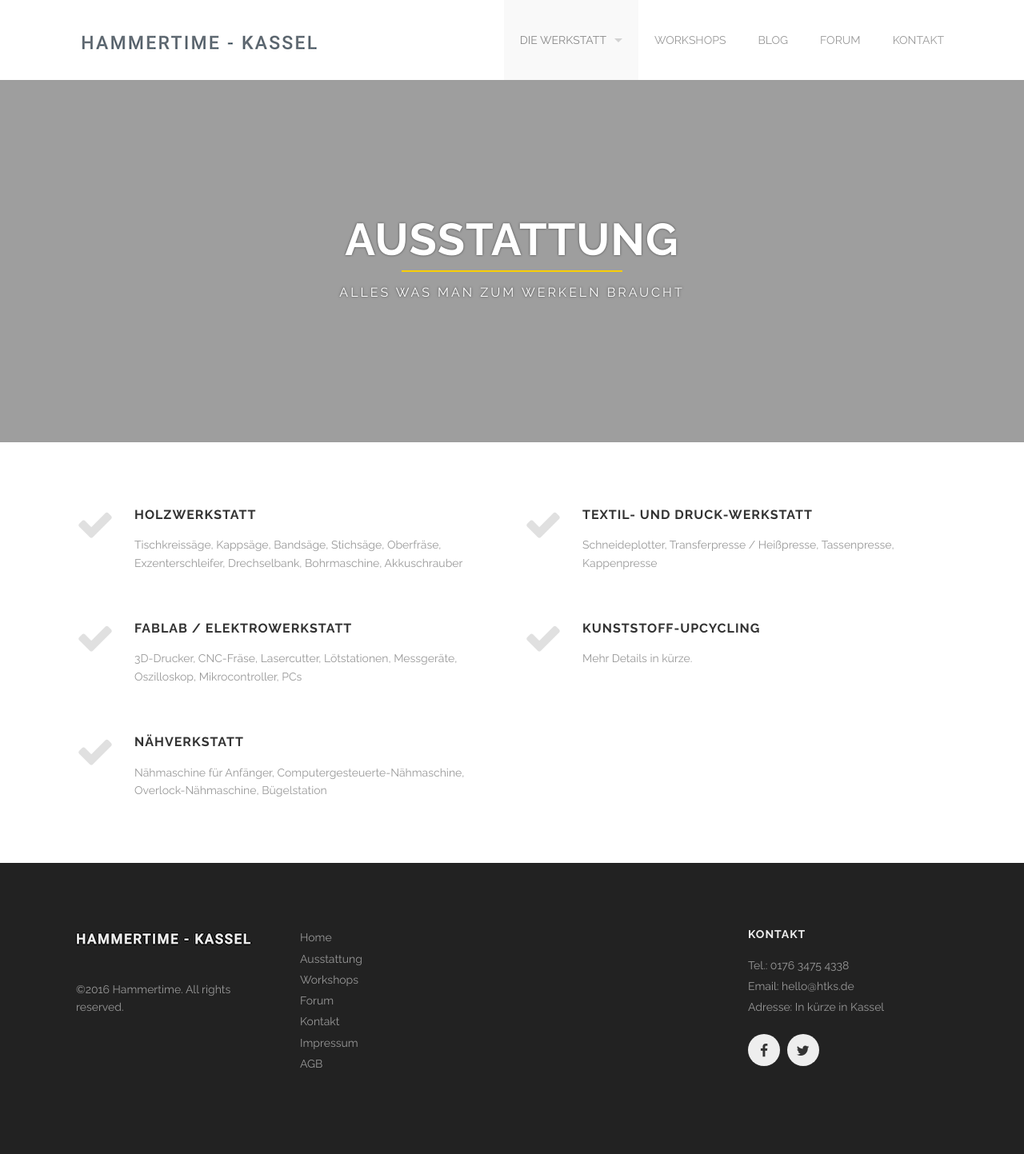
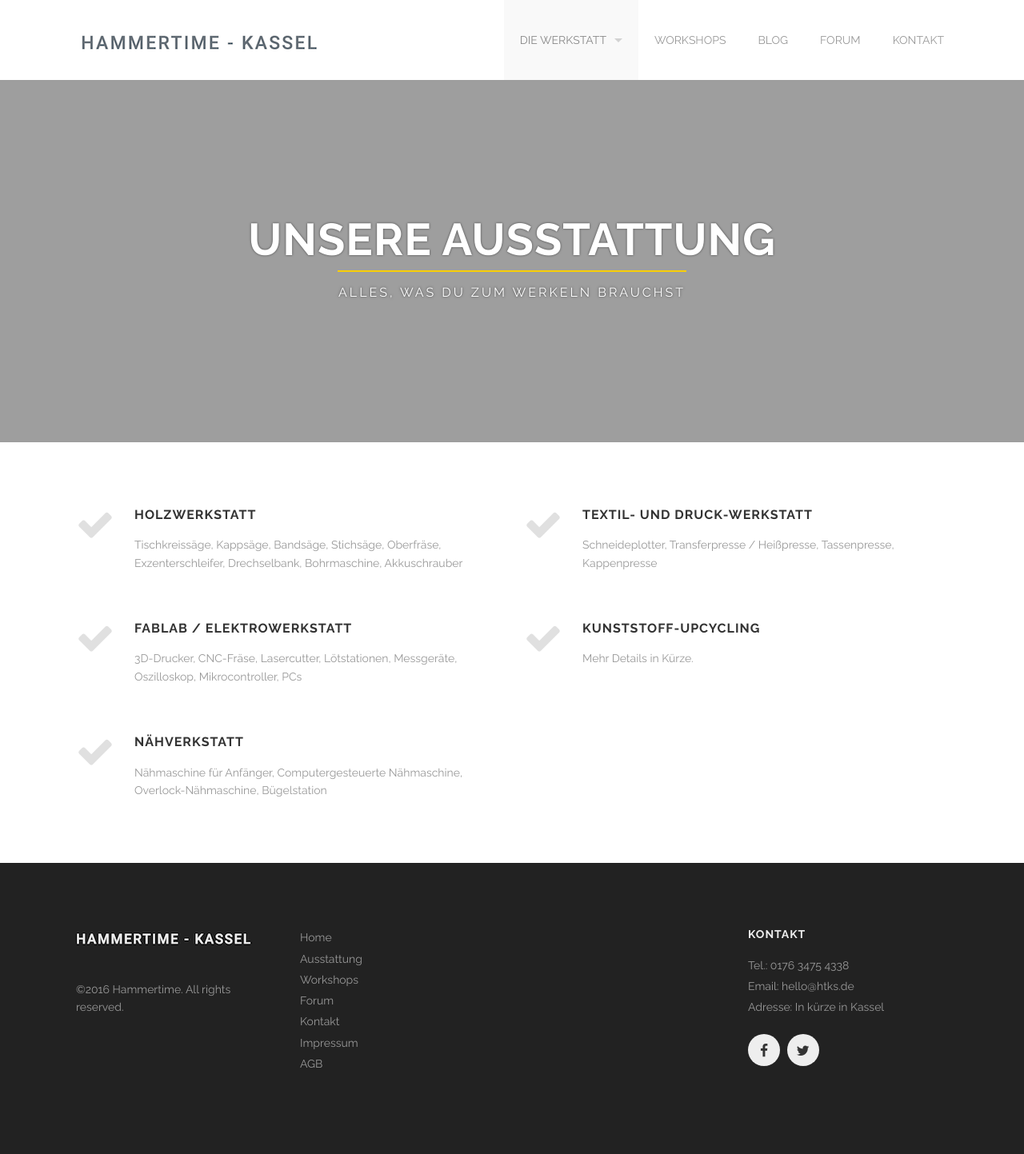
Before and after one commit to Hammertime-Kassel/htks, a Jekyll site: the page built from equipment.html, in a window 1280 px wide. Shown: the whole page at 80% size. Built offline with Jekyll 4.4.1, drawn with Linux system fonts in a browser that asks for light colours.

Commit message:
update equipment

```diff
--- a/equipment.html
+++ b/equipment.html
@@ -1,6 +1,8 @@
 ---
 layout: default
 title: Ausstattung
+long_title: Unsere Ausstattung
+tagline: Alles, was Du zum Werkeln brauchst
 section_id: about
 services_left:
   - icon: check
@@ -11,21 +13,21 @@ services_left:
     desc: 3D-Drucker, CNC-Fräse, Lasercutter, Lötstationen, Messgeräte, Oszilloskop, Mikrocontroller, PCs
   - icon: check
     title: Nähverkstatt
-    desc: Nähmaschine für Anfänger, Computergesteuerte-Nähmaschine, Overlock-Nähmaschine, Bügelstation
+    desc: Nähmaschine für Anfänger, Computergesteuerte Nähmaschine, Overlock-Nähmaschine, Bügelstation
 services_right:
   - icon: check
     title: Textil- und Druck-Werkstatt
     desc: Schneideplotter, Transferpresse / Heißpresse, Tassenpresse, Kappenpresse
   - icon: check
     title: Kunststoff-Upcycling
-    desc: Mehr Details in kürze.
+    desc: Mehr Details in Kürze.
 ---
 
 <div class='full parallax' style='background-image: url(images/@stock/equipment.jpg); color: #fff;'>
   <div class='four spacing'></div>
   <div class='row'>
     <div class='large-12 columns shadow-text'>
-      {% include section-header.html title="Ausstattung" tagline="Alles was man zum werkeln braucht" color="#fff" class="big" %}
+      {% include section-header.html title=page.long_title tagline=page.tagline color="#fff" class="big" %}
     </div>
   </div>
   <div class='four spacing'></div>
```
